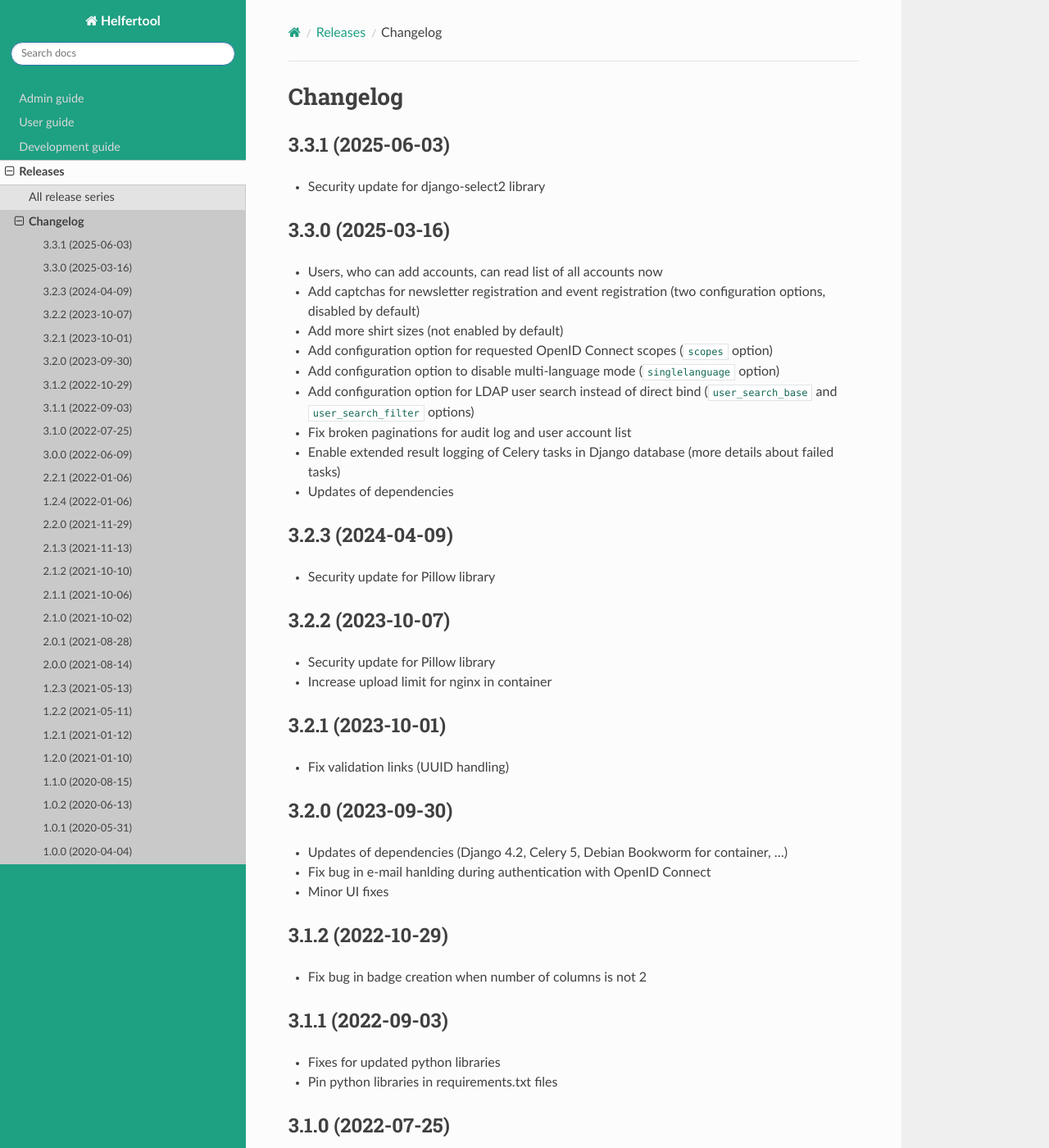
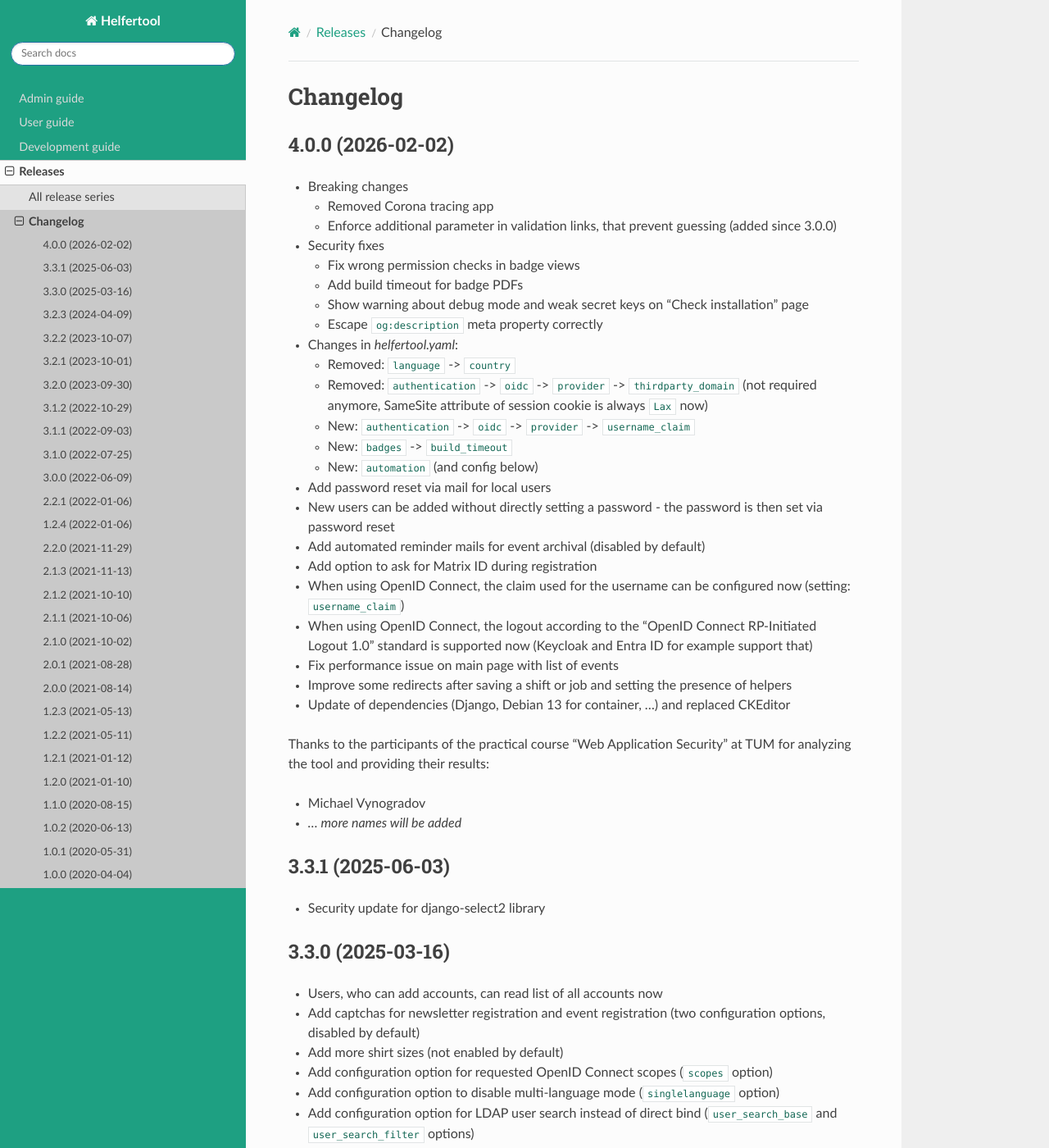
Before and after one commit to helfertool/docs, a Sphinx documentation site: the page built from source/releases/changelog.rst, in a window 1280 px wide and 1400 px high. Shown: the whole window at 82% size. Built offline with Sphinx 7.4.7 and the Read the Docs theme 3.1.0, drawn with Linux system fonts in a browser that asks for light colours.

Commit message:
release 4.0.0

```diff
--- a/source/admin/further/logging.rst
+++ b/source/admin/further/logging.rst
@@ -46,6 +46,10 @@ The following events are currently logged:
 | export                    | info         |                                                        |
 +---------------------------+--------------+--------------------------------------------------------+
 | password changed          | info         |                                                        |
++---------------------------+--------------+--------------------------------------------------------+
+| password resetattempt     | info         | Password reset was started (link sent to user)         |
++---------------------------+--------------+--------------------------------------------------------+
+| password reset            | info         |                                                        |
 +---------------------------+--------------+--------------------------------------------------------+
 | user created              | info         |                                                        |
 +---------------------------+--------------+--------------------------------------------------------+
--- a/source/admin/installation.rst
+++ b/source/admin/installation.rst
@@ -144,7 +144,7 @@ configure at least the following settings:
  * Database
  * RabbitMQ
  * Mail server
- * Secret key (``security`` > ``secret``)
+ * Secret key (``security`` > ``secret``) - at least 50 characters recommended, for example `pwgen -s 50 1`
  * Allowed hosts (``security`` > ``allowed_hosts``)
 
 .. TODO: explain, how to generate
--- a/source/admin/versions.rst
+++ b/source/admin/versions.rst
@@ -40,7 +40,7 @@ Latest release
 +-----------------+--------------------------------------------+------------------+
 | Relase series   | Latest release                             | Release date     |
 +=================+============================================+==================+
-| 3.3.x           | :ref:`3.3.1 <changelog-3-3-1>`             | 2025-06-03       |
+| 4.0.x           | :ref:`4.0.0 <changelog-4-0-0>`             | 2026-02-02       |
 +-----------------+--------------------------------------------+------------------+
 
 .. _versions_tags:
--- a/source/releases/changelog.rst
+++ b/source/releases/changelog.rst
@@ -3,6 +3,45 @@
 =========
 Changelog
 =========
+
+.. _changelog-4-0-0:
+
+4.0.0 (2026-02-02)
+------------------
+
+* Breaking changes
+
+  * Removed Corona tracing app
+  * Enforce additional parameter in validation links, that prevent guessing (added since 3.0.0)
+
+* Security fixes
+
+  * Fix wrong permission checks in badge views
+  * Add build timeout for badge PDFs
+  * Show warning about debug mode and weak secret keys on "Check installation" page
+  * Escape ``og:description`` meta property correctly
+
+* Changes in `helfertool.yaml`:
+
+  * Removed: ``language`` -> ``country``
+  * Removed: ``authentication`` -> ``oidc`` -> ``provider`` -> ``thirdparty_domain`` (not required anymore, SameSite attribute of session cookie is always ``Lax`` now)
+  * New: ``authentication`` -> ``oidc`` -> ``provider`` -> ``username_claim``
+  * New: ``badges`` -> ``build_timeout``
+  * New: ``automation`` (and config below)
+* Add password reset via mail for local users
+* New users can be added without directly setting a password - the password is then set via password reset
+* Add automated reminder mails for event archival (disabled by default)
+* Add option to ask for Matrix ID during registration
+* When using OpenID Connect, the claim used for the username can be configured now (setting: ``username_claim``)
+* When using OpenID Connect, the logout according to the "OpenID Connect RP-Initiated Logout 1.0" standard is supported now (Keycloak and Entra ID for example support that)
+* Fix performance issue on main page with list of events
+* Improve some redirects after saving a shift or job and setting the presence of helpers
+* Update of dependencies (Django, Debian 13 for container, ...) and replaced CKEditor
+
+Thanks to the participants of the practical course "Web Application Security" at TUM for analyzing the tool and providing their results:
+
+* Michael Vynogradov
+* `... more names will be added`
 
 .. _changelog-3-3-1:
 
--- a/source/releases/history.rst
+++ b/source/releases/history.rst
@@ -9,6 +9,8 @@ Details about relases and versions can be found in the :ref:`admin guide <versio
 +-----------------+--------------------------------------------+------------------+
 | Relase series   | Latest release                             | Release date     |
 +=================+============================================+==================+
+| 4.0.x           | :ref:`4.0.0 <changelog-4-0-0>`             | 2026-02-02       |
++-----------------+--------------------------------------------+------------------+
 | 3.3.x           | :ref:`3.3.1 <changelog-3-3-1>`             | 2025-06-03       |
 +-----------------+--------------------------------------------+------------------+
 | 3.2.x           | :ref:`3.2.3 <changelog-3-2-3>`             | 2024-04-09       |
```
Also changed, not shown: other parts of source/admin/further/logging.rst (+2 -0 lines), source/admin/configuration.rst (+36 -9 lines), 1 other file.
